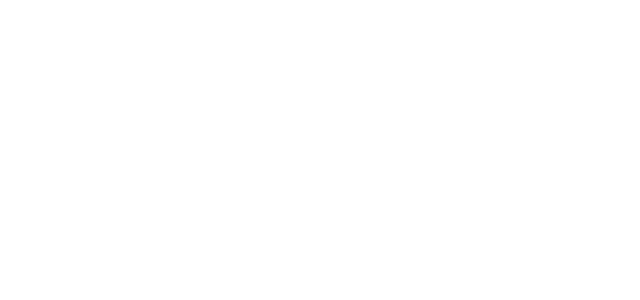
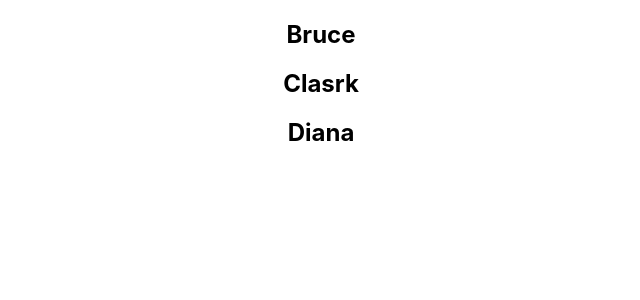
Before and after one commit to 271-noor/React_pro, a React (Create React App) app in the folder hello-world/: page / in a window 1280 px wide. Shown: the top 300 px of the page, without its empty margins (319-959 px from the left). Built offline with nearby package versions, Linux system fonts and the light colour scheme.

Commit message:
Using array

```diff
--- a/hello-world/src/App.js
+++ b/hello-world/src/App.js
@@ -11,6 +11,7 @@
 import EventBind from './component/EventBind'
 import ParentComponent from './component/ParentComponent'
 import UserGreeting from './component/UserGreeting'
+import NameList from './component/NameList'
 
 
 
@@ -18,7 +19,8 @@
 
   return (
     <div className="App">
-          <UserGreeting />
+          <NameList />
+          {/* <UserGreeting /> */}
           {/* <ParentComponent /> */}
         {/* <EventBind /> */}
         {/* <ClassClick /> */}
--- /dev/null
+++ b/hello-world/src/component/NameList.jsx
@@ -0,0 +1,30 @@
+// List Rendering (Map  List)
+
+import React from 'react'
+
+function NameList() {
+    // create array of Component
+    const names = ['Bruce', 'Clasrk', 'Diana']
+
+    // declare a new constant Const nameList and assign the result of the Map Operation
+    const nameList = names.map(name => <h2>{name}</h2>)
+  return (
+    <div>
+
+        {/*(After map Operation..)
+         then in the return statement. I'll simply include the name list in the jsx */}
+            {
+                nameList
+            }
+
+
+        {/* Using Map() Method */}
+        {/* {
+            names.map(name => <h2>{name}</h2>)
+        } */}
+
+    </div>
+  )
+}
+
+export default NameList
```
